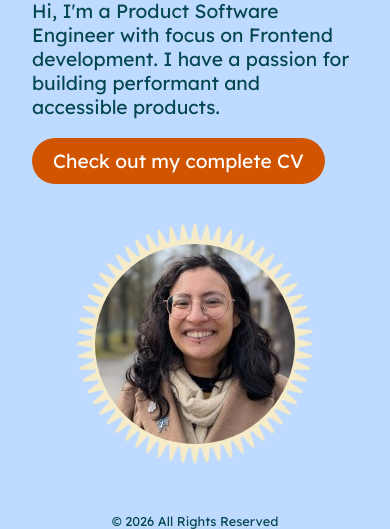
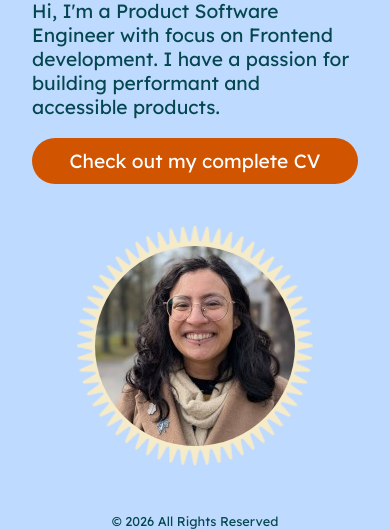
Before and after one commit to barbaraborges/barbaraborges.github.io, an Eleventy site: page src/index.md in a window 390 px wide. Shown: the part 357-886 px from the top of the page. Built offline with nearby package versions, Linux system fonts and the light colour scheme; Eleventy itself is replaced by a stand-in of ours; files that its build step writes are made by us from their sources; files whose address does not match are found by name.

Commit message:
fix alignments mobile

```diff
--- a/src/assets/css/styles.css
+++ b/src/assets/css/styles.css
@@ -107,6 +107,16 @@ button.btn-round,
     line-height: 1;
     box-sizing: content-box;
     vertical-align: middle;
+}
+
+.cta-btn-wrapper {
+    display: flex;
+}
+
+.cta-btn-wrapper a {
+    text-align: center;
+    width: 100%;
+    margin-bottom: 1.5rem;
 }
 
 /* Custom dropdown component */
@@ -327,6 +337,7 @@ main {
     display: grid;
     grid-template-columns: 1fr;
     font-size: 1.2rem;
+    text-wrap: pretty;
 
     @media (min-width: 768px) {
         grid-template-columns: 1fr auto;
--- a/src/index.md
+++ b/src/index.md
@@ -7,4 +7,6 @@ title: Home
 
 Hi, I'm a Product Software Engineer with focus on Frontend development. I have a passion for building performant and accessible products.
 
-<a class="btn" href="#">Check out my complete CV</a>
+<div class="cta-btn-wrapper">
+    <a class="btn" href="#">Check out my complete CV</a>
+</div>
```
